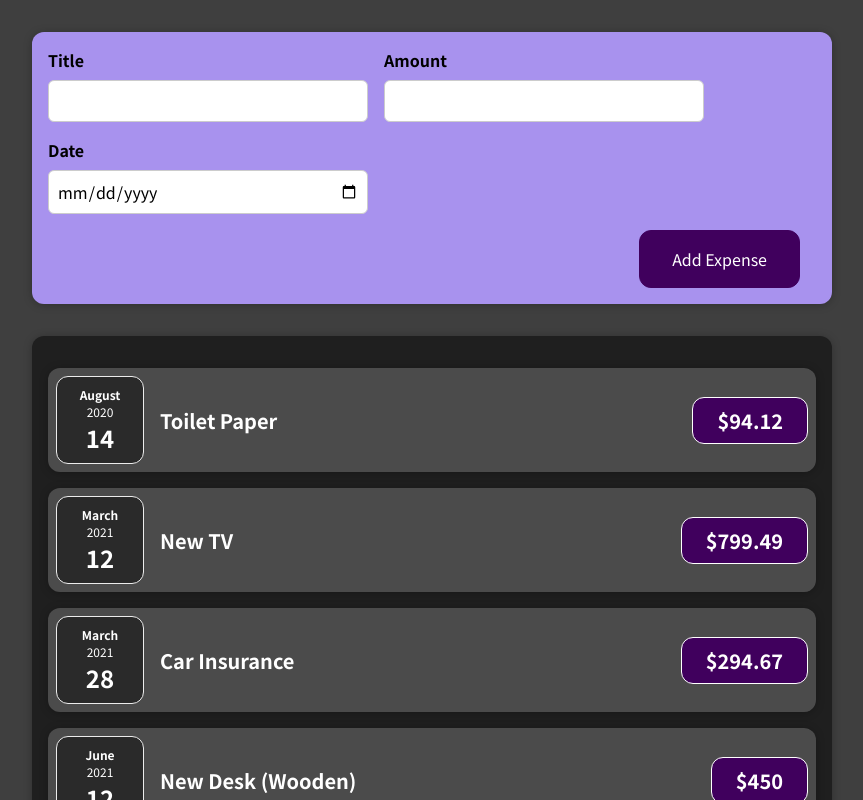
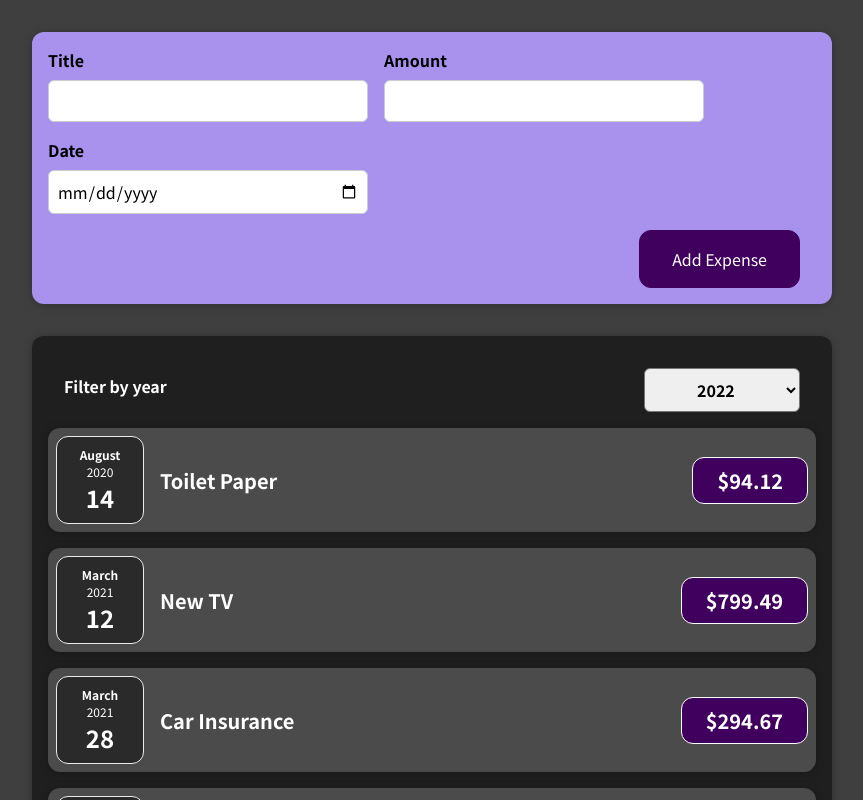
Before and after one commit to 4nur4g/React-ClassProject, a React (Create React App) app: page / in a window 1280 px wide. Shown: the top 800 px of the page, without its empty margins (208-1071 px from the left). Built offline with nearby package versions, Linux system fonts and the light colour scheme.

Commit message:
fixed calendar

```diff
--- a/src/components/Expenses/Expenses.js
+++ b/src/components/Expenses/Expenses.js
@@ -15,8 +15,10 @@ const Expenses = (props) => {
   return (
     <div>
       <Card className="expenses">
+        <ExpensesFilter onChangeFilter={filterChangeHandler} />
         {props.items.map((expense) => (
           <ExpenseItem
+            key={expense.id}
             title={expense.title}
             amount={expense.amount}
             date={expense.date}
```
